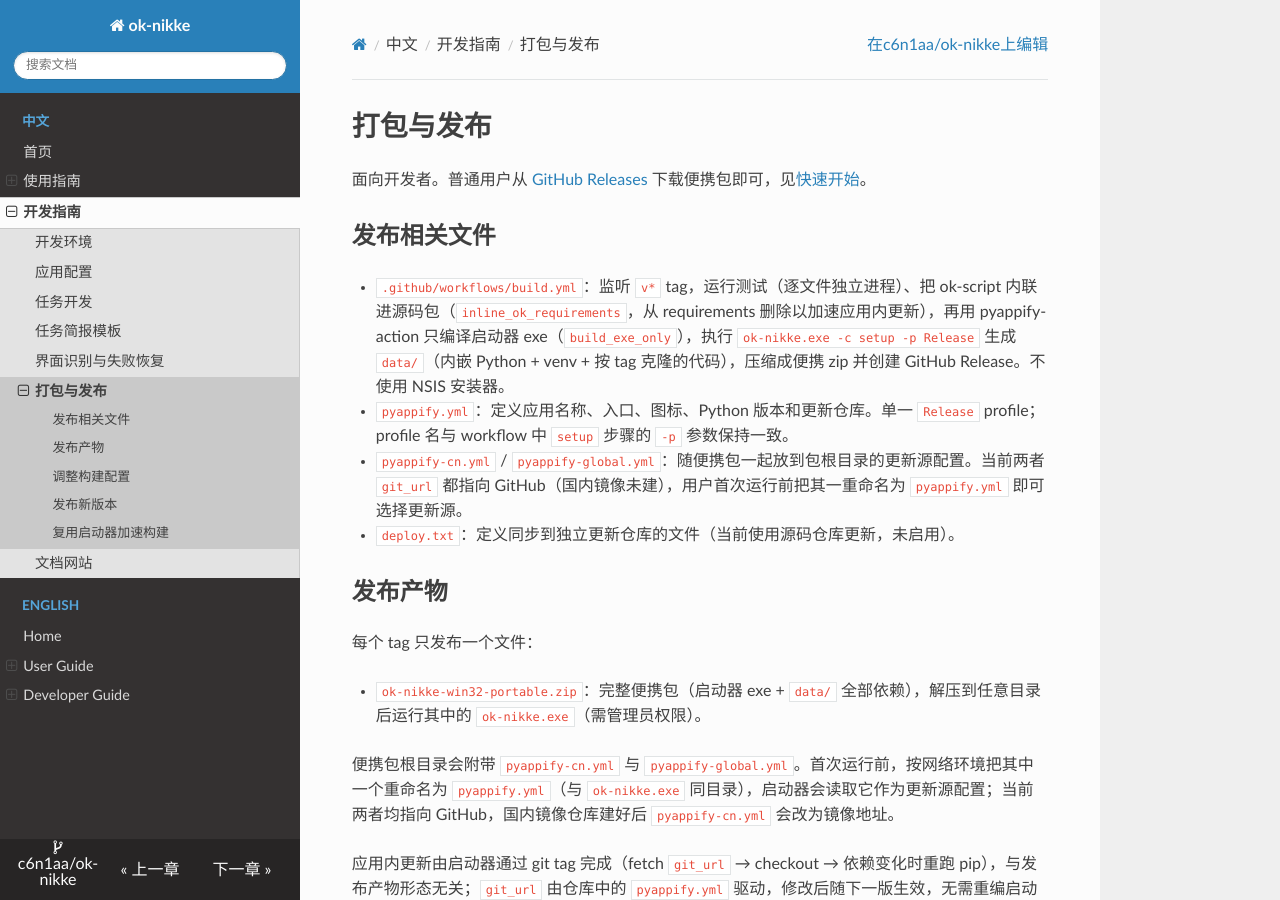
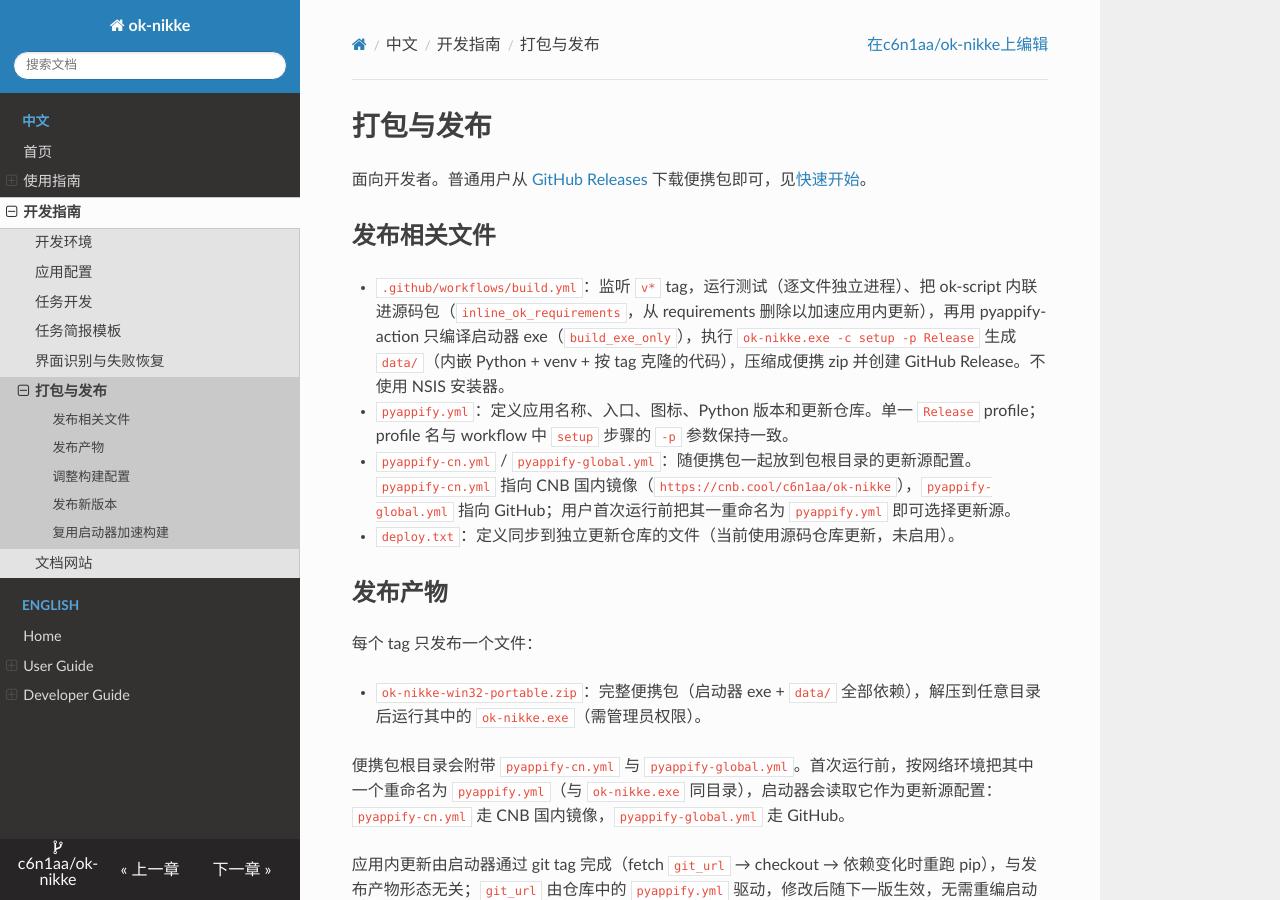
Before and after one commit to c6n1aa/ok-nikke, an MkDocs documentation site: the page built from docs/release.md, in a window 1280 px wide and 900 px high. Built offline with MkDocs 1.6.1, drawn with Linux system fonts in a browser that asks for light colours; nearby versions of some CDN libraries.

Commit message:
feat(build): sync code and tags to CNB mirror for CN updates
- add Sync to CNB mirror step: publish deploy.txt files + release tag on tag push

- point pyappify-cn.yml git_url at CNB mirror

- update release docs for CN/Global update source selection

```diff
--- a/docs/release.md
+++ b/docs/release.md
@@ -6,7 +6,7 @@
 
 - `.github/workflows/build.yml`：监听 `v*` tag，运行测试（逐文件独立进程）、把 ok-script 内联进源码包（`inline_ok_requirements`，从 requirements 删除以加速应用内更新），再用 pyappify-action 只编译启动器 exe（`build_exe_only`），执行 `ok-nikke.exe -c setup -p Release` 生成 `data/`（内嵌 Python + venv + 按 tag 克隆的代码），压缩成便携 zip 并创建 GitHub Release。不使用 NSIS 安装器。
 - `pyappify.yml`：定义应用名称、入口、图标、Python 版本和更新仓库。单一 `Release` profile；profile 名与 workflow 中 `setup` 步骤的 `-p` 参数保持一致。
-- `pyappify-cn.yml` / `pyappify-global.yml`：随便携包一起放到包根目录的更新源配置。当前两者 `git_url` 都指向 GitHub（国内镜像未建），用户首次运行前把其一重命名为 `pyappify.yml` 即可选择更新源。
+- `pyappify-cn.yml` / `pyappify-global.yml`：随便携包一起放到包根目录的更新源配置。`pyappify-cn.yml` 指向 CNB 国内镜像（`https://cnb.cool/c6n1aa/ok-nikke`），`pyappify-global.yml` 指向 GitHub；用户首次运行前把其一重命名为 `pyappify.yml` 即可选择更新源。
 - `deploy.txt`：定义同步到独立更新仓库的文件（当前使用源码仓库更新，未启用）。
 
 ## 发布产物
@@ -15,7 +15,7 @@
 
 - `ok-nikke-win32-portable.zip`：完整便携包（启动器 exe + `data/` 全部依赖），解压到任意目录后运行其中的 `ok-nikke.exe`（需管理员权限）。
 
-便携包根目录会附带 `pyappify-cn.yml` 与 `pyappify-global.yml`。首次运行前，按网络环境把其中一个重命名为 `pyappify.yml`（与 `ok-nikke.exe` 同目录），启动器会读取它作为更新源配置；当前两者均指向 GitHub，国内镜像仓库建好后 `pyappify-cn.yml` 会改为镜像地址。
+便携包根目录会附带 `pyappify-cn.yml` 与 `pyappify-global.yml`。首次运行前，按网络环境把其中一个重命名为 `pyappify.yml`（与 `ok-nikke.exe` 同目录），启动器会读取它作为更新源配置：`pyappify-cn.yml` 走 CNB 国内镜像，`pyappify-global.yml` 走 GitHub。
 
 应用内更新由启动器通过 git tag 完成（fetch `git_url` → checkout → 依赖变化时重跑 pip），与发布产物形态无关；`git_url` 由仓库中的 `pyappify.yml` 驱动，修改后随下一版生效，无需重编启动器。
 
--- a/pyappify-cn.yml
+++ b/pyappify-cn.yml
@@ -5,8 +5,7 @@ icon: "icons/icon.png"
 profiles:
   # profile 名改动时需同步 .github/workflows/build.yml 中 setup 步骤的 -p 参数
   - name: "Release"
-    # TODO(国内镜像): 镜像仓库建好后，把下面 git_url 改成镜像地址即可（镜像仓库内也要放一份指向镜像自身的 pyappify.yml）
-    git_url: "https://github.com/c6n1aa/ok-nikke.git"
+    git_url: "https://cnb.cool/c6n1aa/ok-nikke"
     admin: true
     main_script: "main.py"
     requires_python: "3.12"
```
Also changed, not shown: 1 other file.
